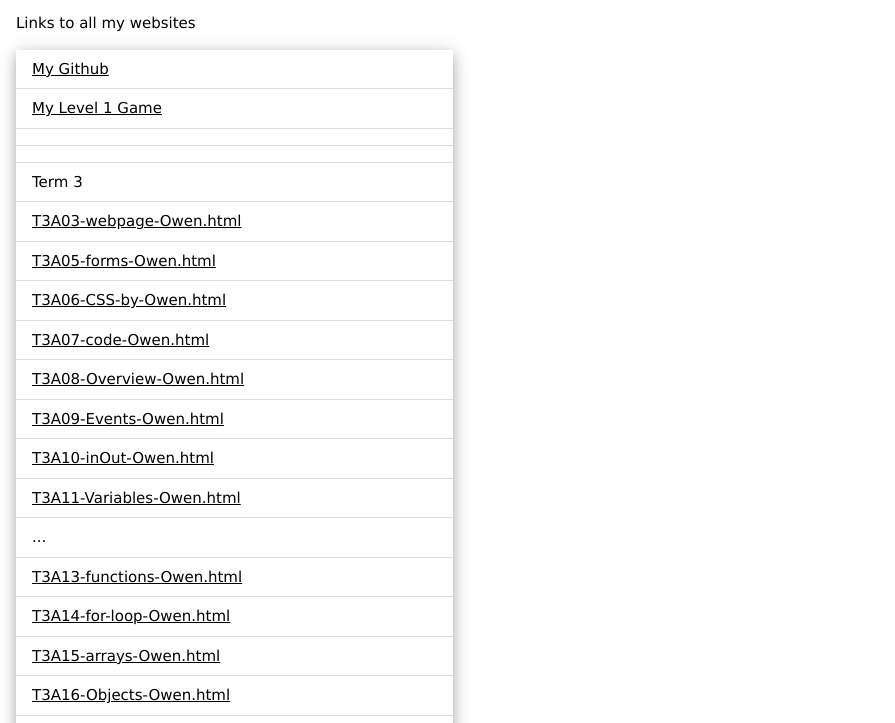
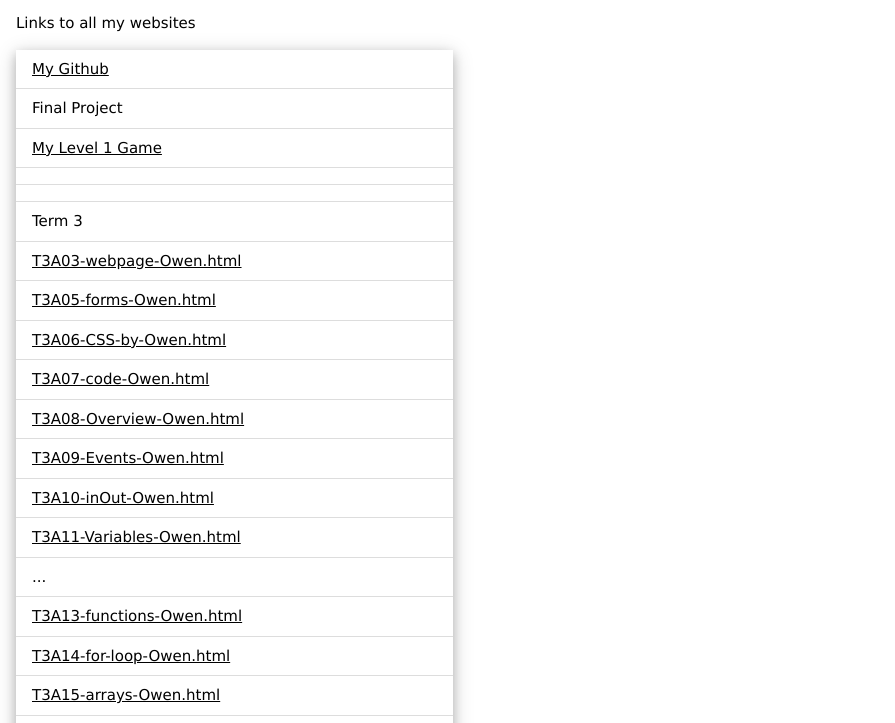
Before and after one commit to OwenD817321/MSSGAMING2006, a plain HTML site: page public/index.html in a window 1280 px wide. Shown: the part 58-781 px from the top of the page, without its empty margins (0-895 px from the left). Drawn offline with nearby package versions, Linux system fonts and the light colour scheme.

Commit message:
Update index.html

```diff
--- a/public/index.html
+++ b/public/index.html
@@ -8,6 +8,7 @@
   <p>Links to all my websites</p>
   <ul class="w3-ul w3-card-4" style="width:35%">
     <li><a href="https://github.com/OwenD817321/MSSGAMING2006">My Github</a>
+    <li><a>Final Project</a></li>
     <li><a href="https://htmlpreview.github.io/?https://github.com/OwenD817321/MSSGAMING2006/blob/main/public/Owen-D-Game-Level-1.html">My Level 1 Game</a>
     <li></a><li>
     <li><a>Term 3</a></li>
```
